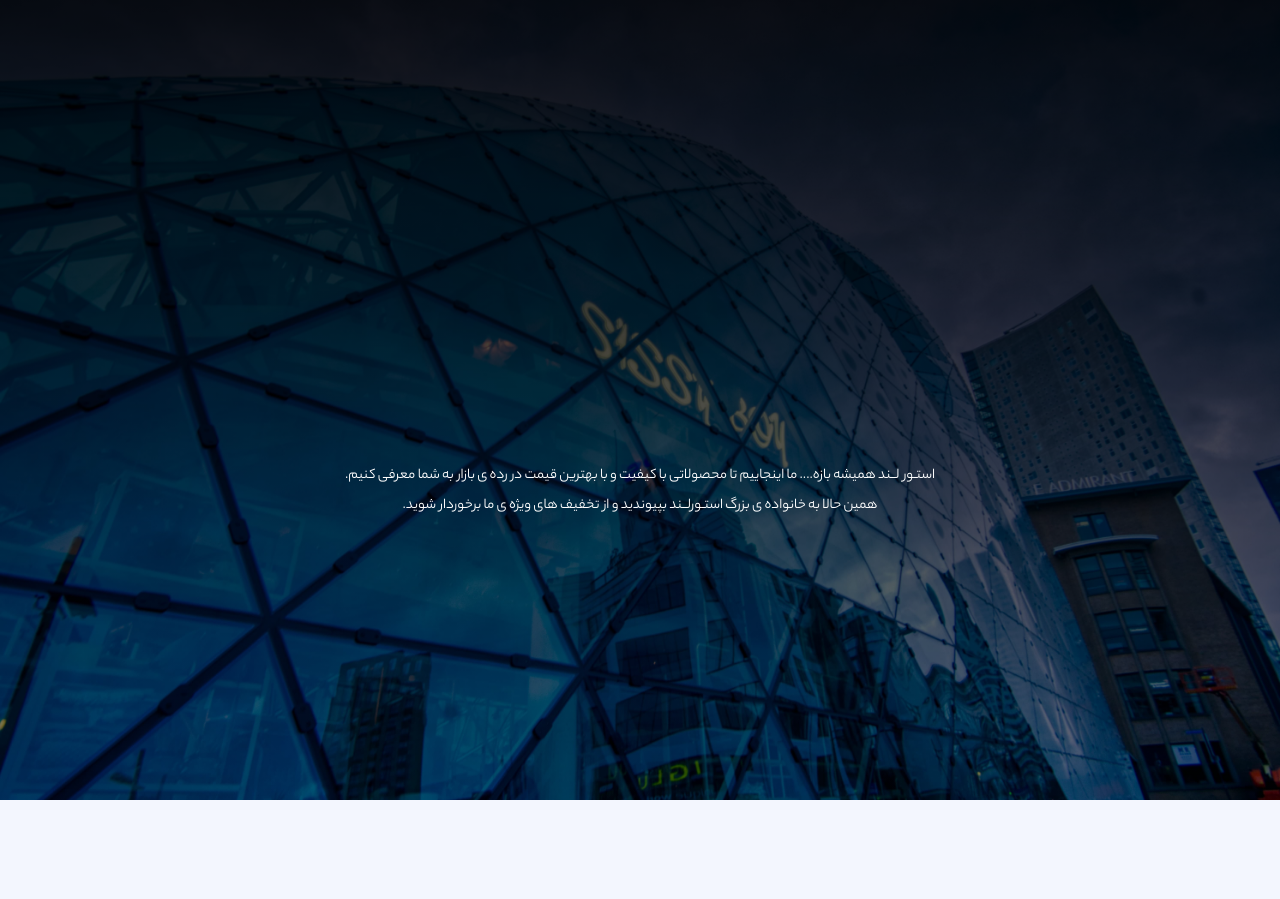
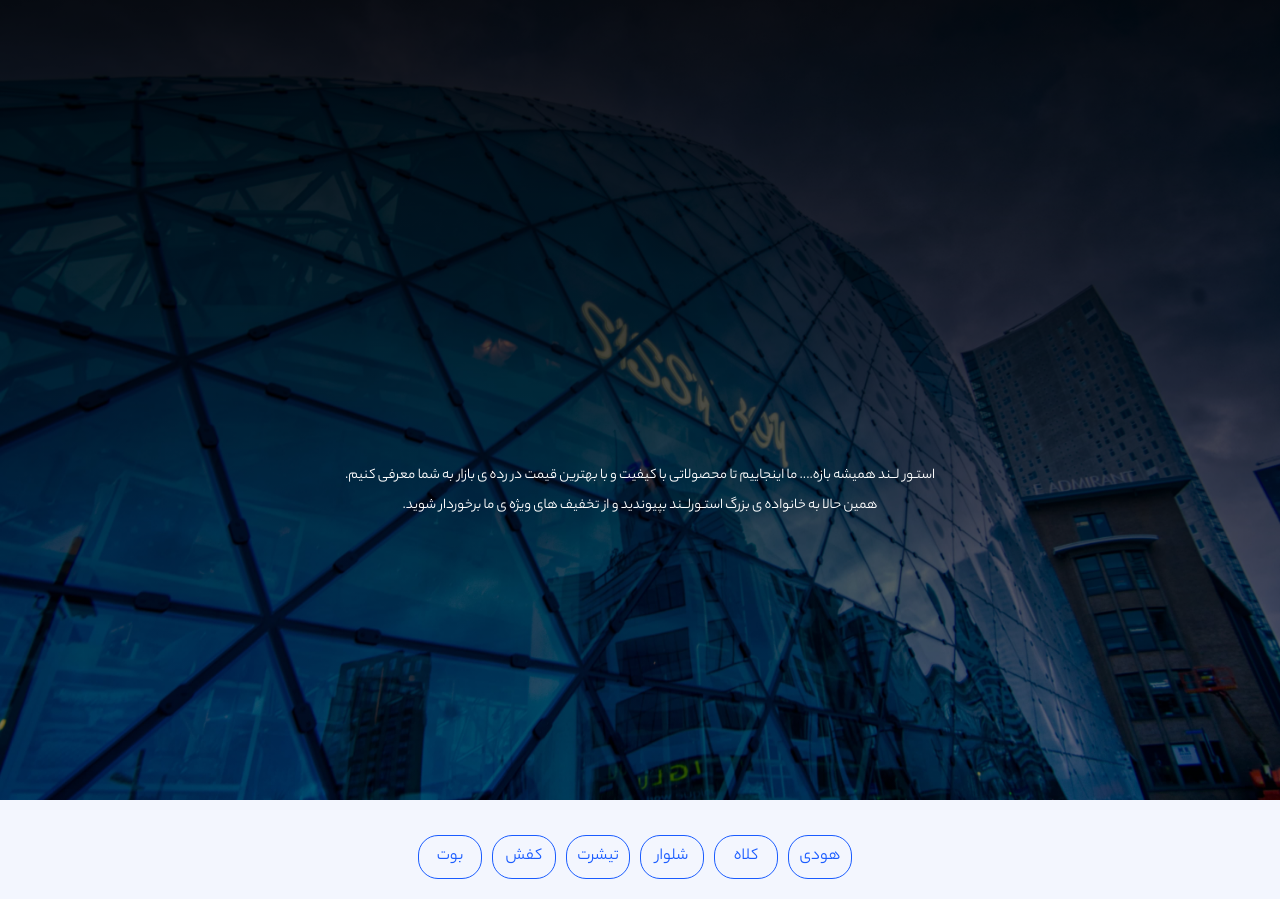
Before and after one commit to sinazarrin/store-land, a React (Create React App) app: page / in a window 1280 px wide. Before the commit the page ends 800 px from the top, so only its background shows below. Built offline with nearby package versions, Linux system fonts and the light colour scheme.

Commit message:
add button filter component in product page

```diff
--- /dev/null
+++ b/src/Pages/ProductPage/Filters/ButtonsFilter/index.tsx
@@ -0,0 +1,17 @@
+import { useState } from 'react'
+import * as Styled from './styled'
+import Button from '../../../../Components/MaterialComponents/Button'
+
+const ButtonsFilter = () => {
+    const [first] = useState(["هودی", "کلاه", "شلوار", "تیشرت", "کفش", "بوت"])
+
+    return (
+        <Styled.ButtonsFilter>
+            {first.map((item: string) => {
+                return <Button>{item}</Button>
+            })}
+        </Styled.ButtonsFilter>
+    )
+}
+
+export default ButtonsFilter
--- /dev/null
+++ b/src/Pages/ProductPage/Filters/ButtonsFilter/styled.tsx
@@ -0,0 +1,10 @@
+import { styled } from "@mui/material";
+
+export const ButtonsFilter = styled("div")({
+    "&>button":{
+        fontFamily: "Yekan Bakh",
+        fontSize: 17,
+        marginRight: 10,
+        border: "1px solid "
+    }
+})
--- /dev/null
+++ b/src/Pages/ProductPage/Filters/index.tsx
@@ -0,0 +1,16 @@
+
+import { Grid } from '@mui/material'
+import * as Styled from "./styled"
+import FilterButtons from './ButtonsFilter'
+
+const Filters = () => {
+  return (
+    <Styled.Container>
+      <Grid>
+        <FilterButtons/>
+      </Grid>
+    </Styled.Container>
+  )
+}
+
+export default Filters
--- /dev/null
+++ b/src/Pages/ProductPage/Filters/styled.tsx
@@ -0,0 +1,12 @@
+import { styled } from "@mui/material";
+
+export const Container = styled("div")({
+    display: "flex",
+    justifyContent: "center",
+    marginTop: 15,
+    "&>div":{
+        display: "flex",
+        justifyContent: "space-between",
+        margin: "20px 0px",
+    }
+})
--- a/src/Pages/ProductPage/index.tsx
+++ b/src/Pages/ProductPage/index.tsx
@@ -1,11 +1,15 @@
 import React from 'react'
 import Banner from './Banner'
+import { Grid } from '@mui/material'
+import Card from '../../Components/MaterialComponents/Card'
+import Filters from './Filters'
 
 const ProductPage = () => {
   return (
-    <div>
+    <>
       <Banner/>
-    </div>
+      <Filters/>
+    </>
   )
 }
 
```
